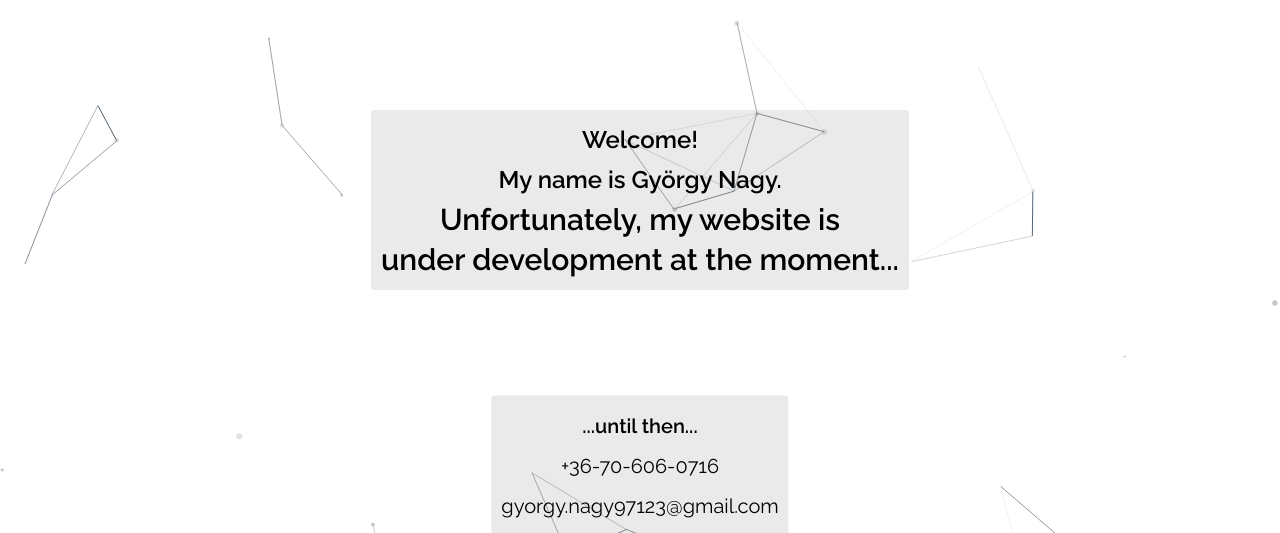
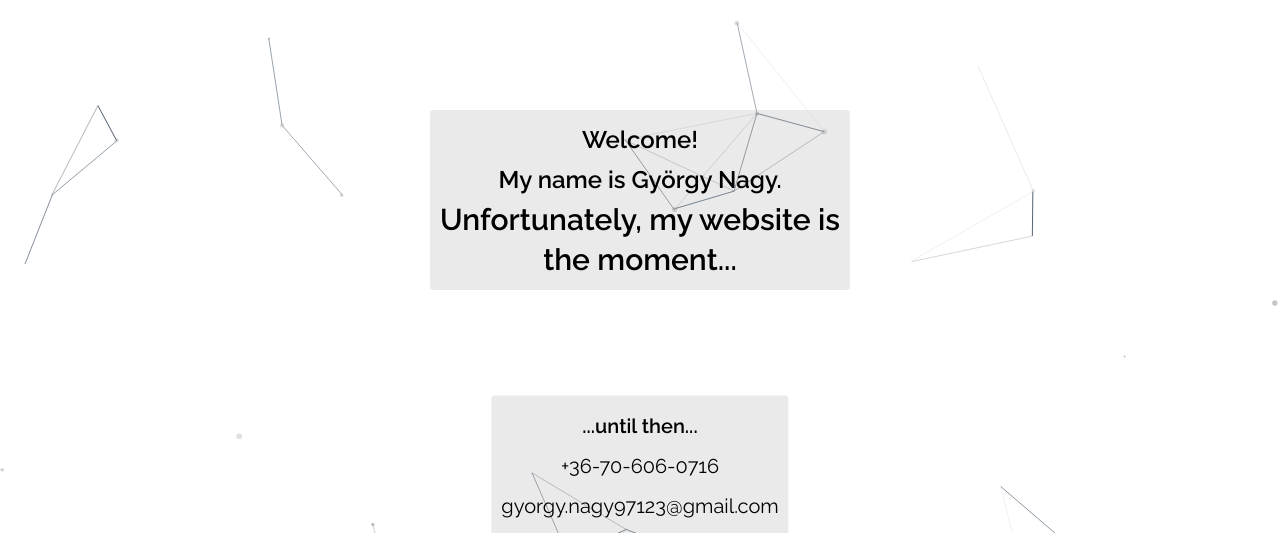
Before and after one commit to gyurinagy/TemporaryPortfolio, a plain HTML site: page index.html in a window 1280 px wide. Shown: the top 533 px of the page. Drawn offline with nearby package versions, Linux system fonts and the light colour scheme.

```diff
--- a/index.html
+++ b/index.html
@@ -25,7 +25,7 @@
         <h2>My name is György Nagy.</h2>
         <h1>
           Unfortunately, my website is <br />
-          under development at the moment...
+          the moment...
         </h1>
       </div>
       <div id="contact" class="card">
```
Also changed, not shown: 2 other files.
